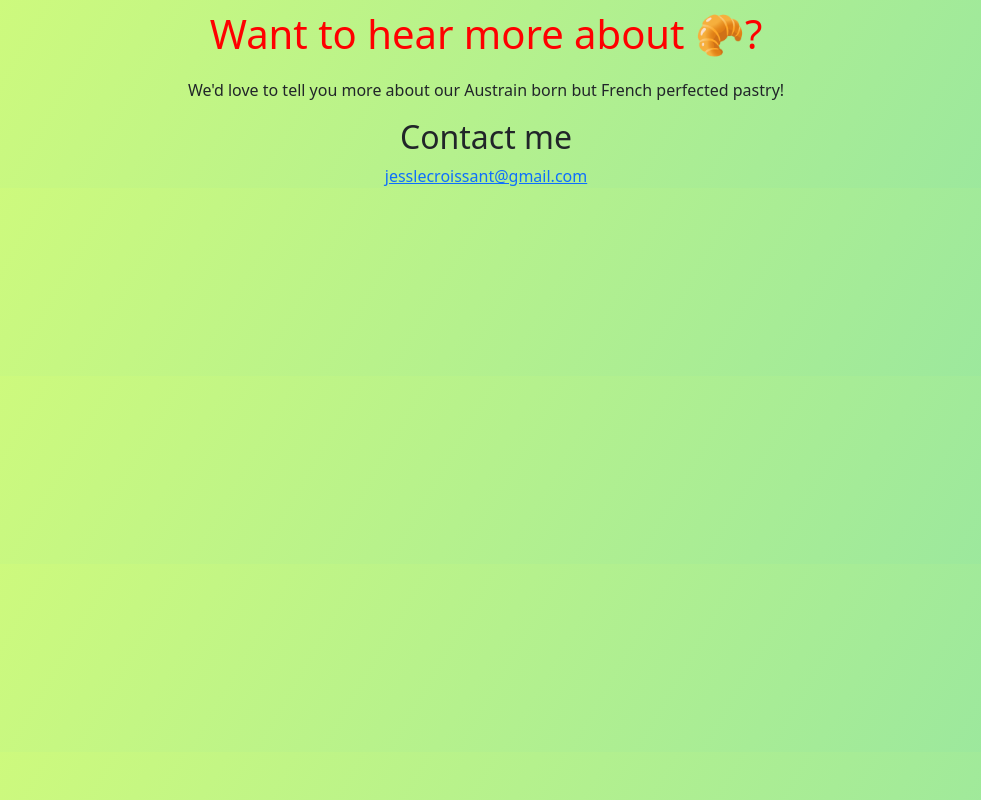
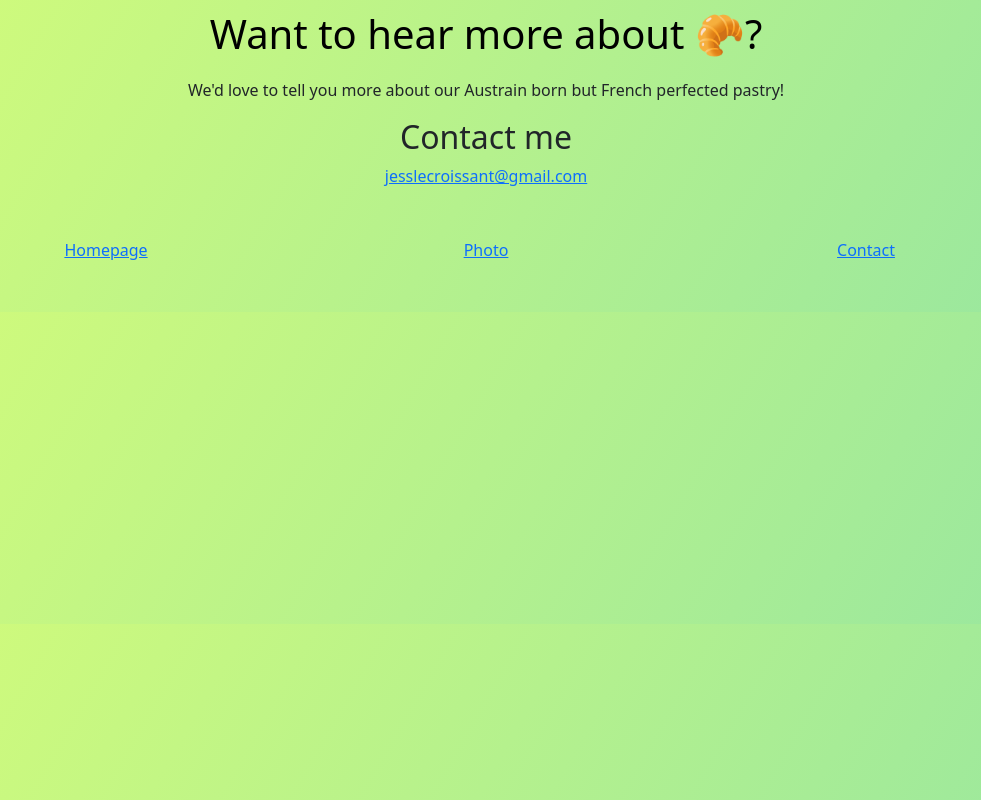
Before and after one commit to jess1007/croissant, a plain HTML site: page contact.html in a window 1280 px wide. Shown: the whole page, without its empty margins (154-1135 px from the left). Drawn offline with nearby package versions, Linux system fonts and the light colour scheme.

Commit message:
Added nav in contact page, changed color of H2 and added margin to a

```diff
--- a/contact.html
+++ b/contact.html
@@ -23,5 +23,18 @@
     <a href="mailto:jesslecroissant@gmail.com" title="contact-us">
       jesslecroissant@gmail.com
     </a>
+    <div class="container">
+      <div class="row homepage">
+        <div class="col-4 homepage">
+          <a href="/">Homepage</a>
+        </div>
+        <div class="col-4 homepage">
+          <a href="/photo.html">Photo</a>
+        </div>
+        <div class="col-4 homepage">
+          <a href="/contact.html">Contact</a>
+        </div>
+      </div>
+    </div>
   </body>
 </html>
--- a/src/styles.css
+++ b/src/styles.css
@@ -1,7 +1,7 @@
 h1 {
   margin-top: 10px;
   margin-bottom: 20px;
-  color: red;
+  color: black;
   text-align: center;
 }
 h2 {
@@ -27,4 +27,5 @@ body {
 a {
   display: flex;
   justify-content: center;
+  margin-bottom: 50px;
 }
```
